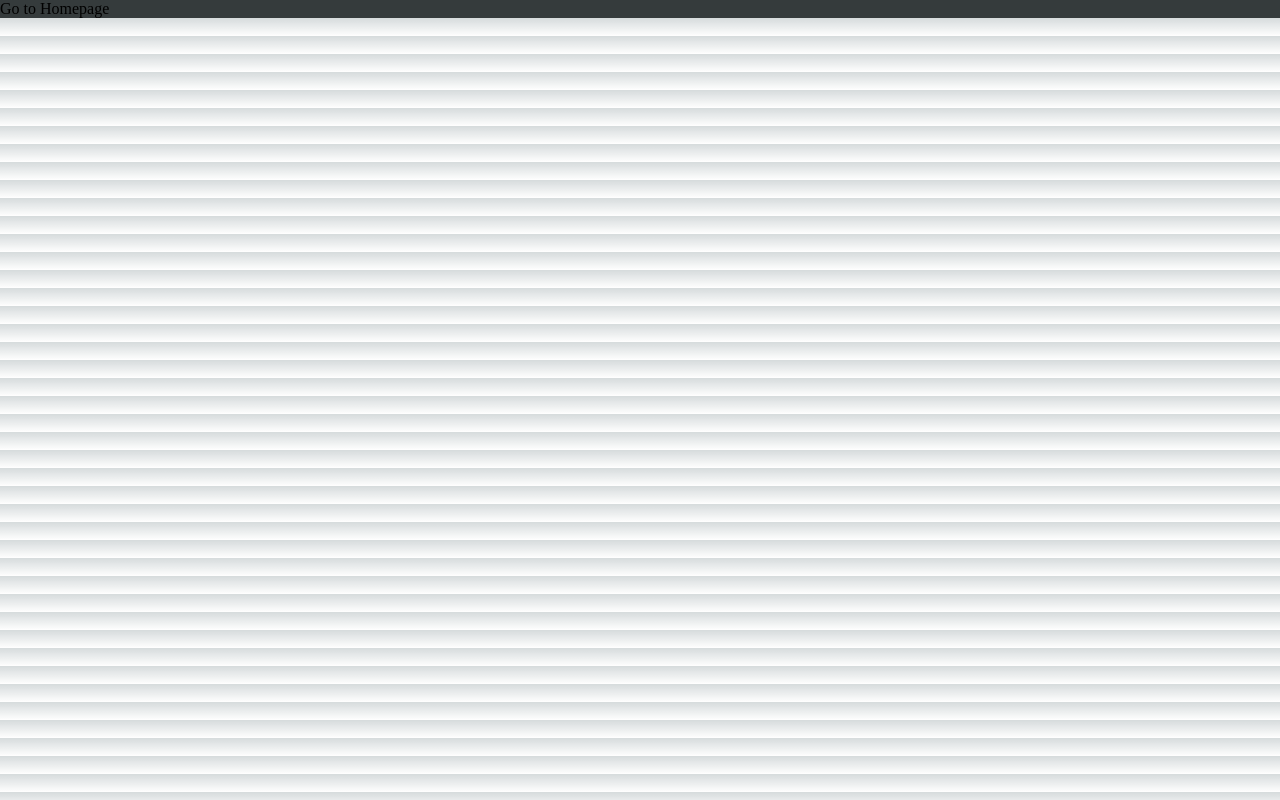
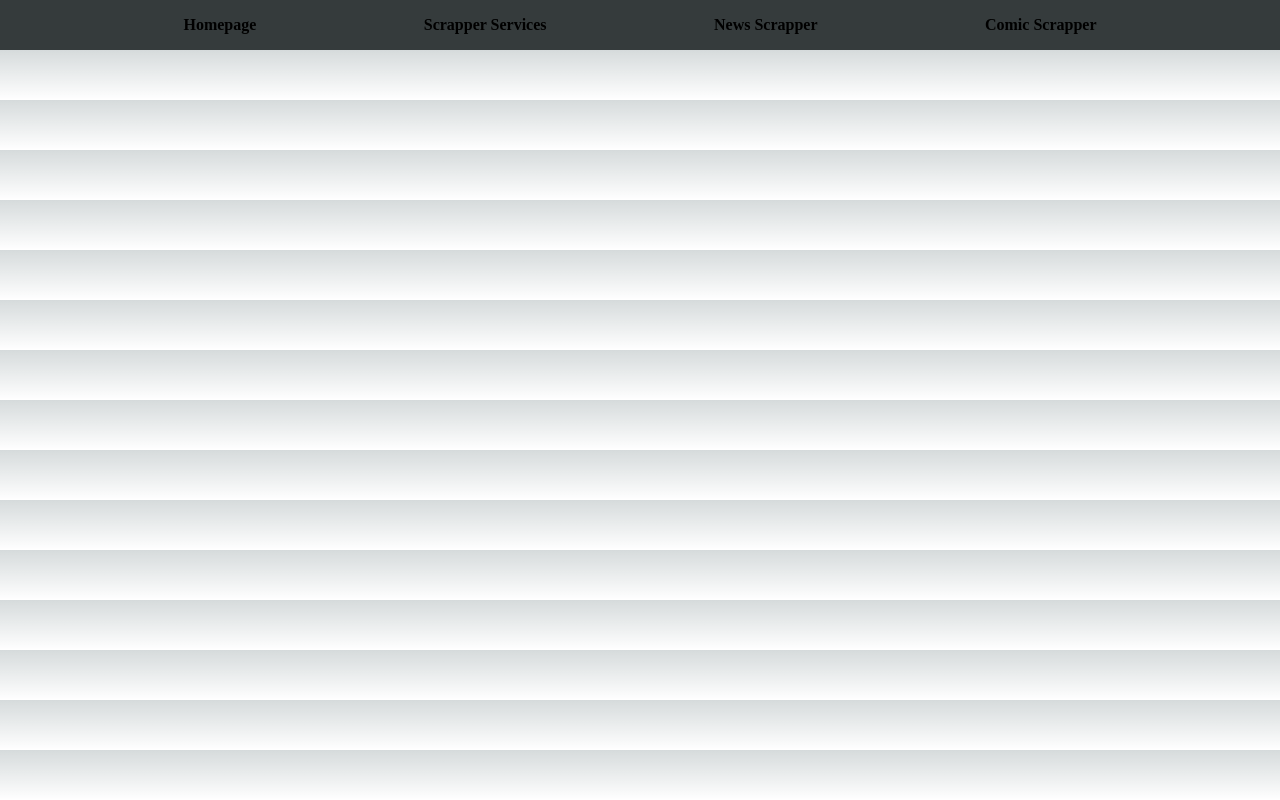
Before and after one commit to fmagesty/black-box, a Next.js app: page /NewsScrapper in a window 1280 px wide. Built offline with nearby package versions, Linux system fonts and the light colour scheme; no server answers.

Commit message:
fea: add Header component

```diff
--- /dev/null
+++ b/components/Header.tsx
@@ -0,0 +1,16 @@
+import React from 'react'
+import Link from 'next/link'
+import styles from "../styles/Header.module.css";
+
+const Header = () => {
+  return (
+    <div className={styles.mainContainer}>
+    <Link className={styles.link} href="/">Homepage</Link>
+    <Link className={styles.link} href="/ScrapperServices">Scrapper Services</Link>
+    <Link className={styles.link} href="/NewsScrapper">News Scrapper</Link>
+    <Link className={styles.link} href="/ComicScrapper">Comic Scrapper</Link>
+    </div>
+  )
+}
+
+export default Header
--- a/pages/ComicScrapper.tsx
+++ b/pages/ComicScrapper.tsx
@@ -2,8 +2,8 @@ import { useState } from "react";
 import styles from "../styles/ComicScrapper.module.css";
 import Head from "next/head";
 import fetchComics from "./api/fetchComics";
-import Link from "next/link";
 import Image from "next/image";
+import Header from "../components/Header";
 
 const ComicScrapper = () => {
   const [inputValue, setInputValue] = useState("");
@@ -34,6 +34,7 @@ const ComicScrapper = () => {
         <title>Fetch Twitter Follower</title>
         <link rel="icon" href="/favicon.ico" />
       </Head>
+      <Header/>
       <main className={styles.main}>
         <form onSubmit={(e) => handleSubmit(e, inputValue)}>
           {/* <label>
@@ -46,7 +47,7 @@ const ComicScrapper = () => {
           <button type={"submit"}><h1>Fetch Today&apos;s comic from XKCD</h1></button>
         </form>
       </main>
-      <Link href="/">Go to Homepage</Link>
+
 
       <>
         <h1>{title ? title : undefined}</h1>
--- a/pages/NewsScrapper.tsx
+++ b/pages/NewsScrapper.tsx
@@ -1,10 +1,9 @@
 import styles from "../styles/NewsScrapper.module.css";
 import Head from "next/head";
 import fetchNews from "./api/fetchNews";
-import Link from "next/link";
-import Image from "next/image";
 import RenderNewsCards from "../components/RenderNewsCards";
 import { useState, useEffect } from "react";
+import Header from "../components/Header";
 
 const NewsScrapper = () => {
   const [cards, setCards] = useState(undefined);
@@ -29,7 +28,7 @@ const NewsScrapper = () => {
         <title>Fetch News</title>
         <link rel="icon" href="/favicon.ico" />
       </Head>
-        <Link href="/">Go to Homepage</Link>
+        <Header/>
       {cards && cards}
     </div>
   );
--- a/pages/ScrapperServices.tsx
+++ b/pages/ScrapperServices.tsx
@@ -1,10 +1,12 @@
 import Head from "next/head";
 import Link from "next/link";
+import Header from "../components/Header";
 import styles from "../styles/ScrapperServices.module.css";
 
 const ScrapperServices = () => {
   return (
     <div className={styles.header}>
+      <Header/>
       <h1>Scrapper Services</h1>
     <div className={styles.linksContainer}>
         <Link className={styles.link} href="/ComicScrapper">Comic Scrapper from xcdc</Link>
--- /dev/null
+++ b/styles/Header.module.css
@@ -0,0 +1,11 @@
+.mainContainer {
+  display: flex;
+  justify-content: space-evenly;
+  padding: 1rem 1rem 1rem 1rem;
+  background-color: #353b3c;
+  width: 100%;
+}
+
+.link {
+  font-weight: 700;
+}
```
